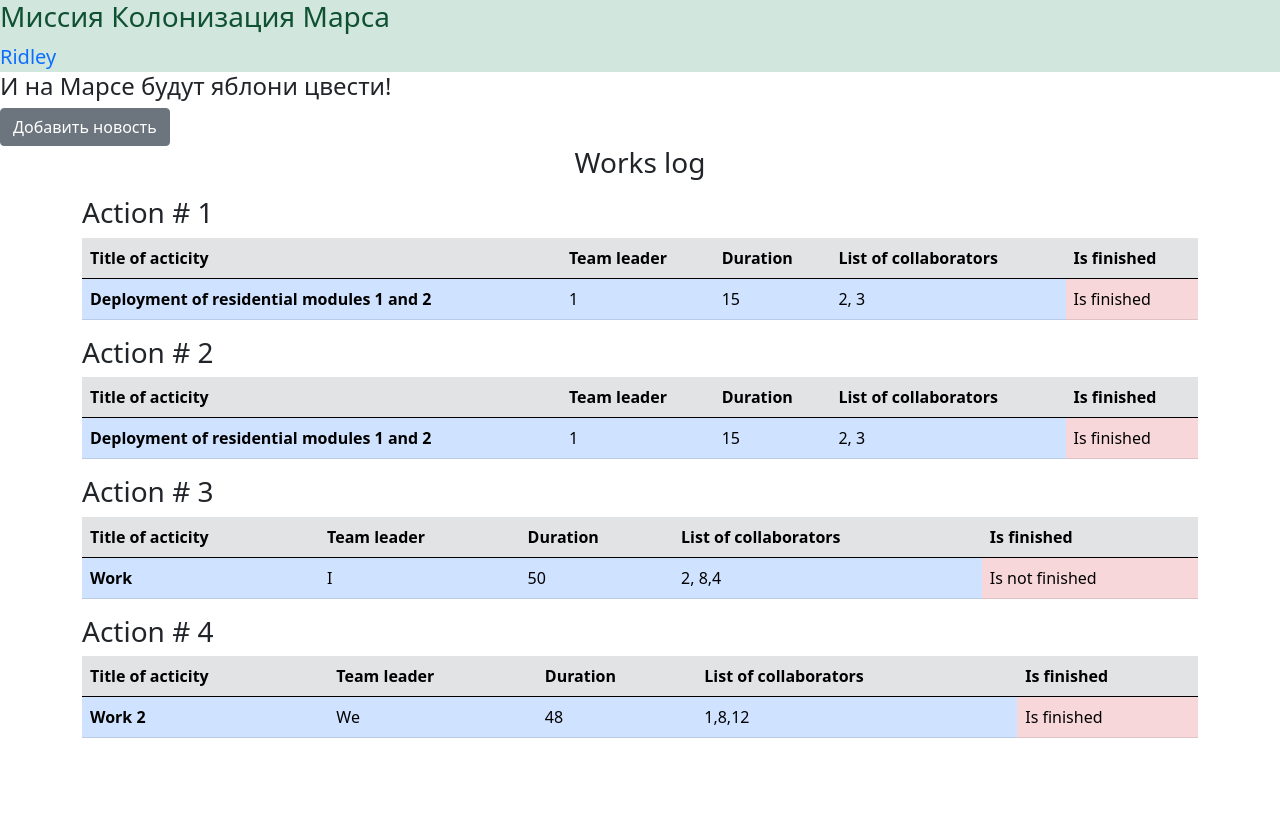
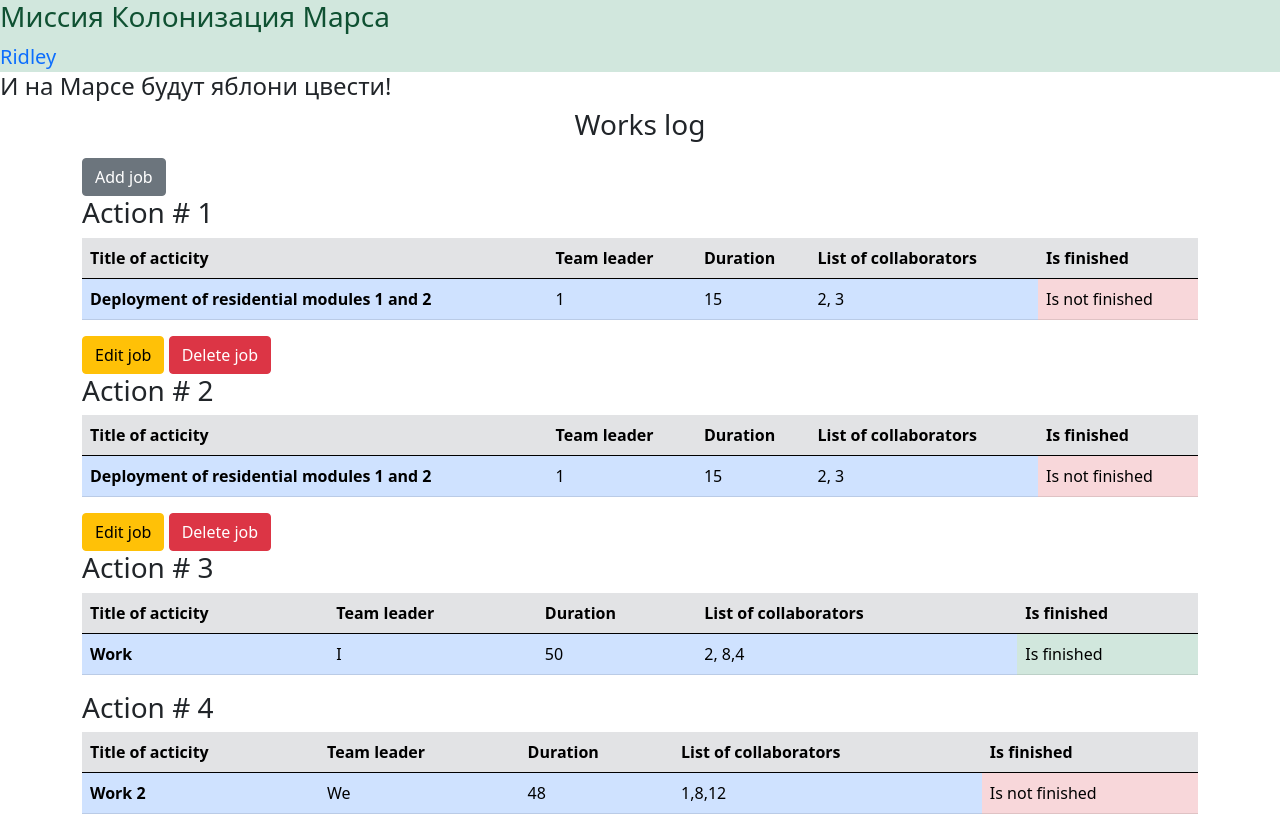
Before and after one commit to kpavlk/mars_one, a Flask app: page / in a window 1280 px wide. Before the commit the page ends 738 px from the top, so only its background shows below. Run offline with Flask 3, Linux system fonts and the light colour scheme; a user stored in the database is signed in; data comes from the database, SQL or seed files in the repository; both versions use the stored data as it was after the commit.

Commit message:
Full app

```diff
--- a/main.py
+++ b/main.py
@@ -1,4 +1,4 @@
-from flask import Flask, render_template, redirect
+from flask import Flask, render_template, redirect, request, abort
 from flask_login import login_user, LoginManager, login_required, logout_user, current_user
 
 from data import db_session
@@ -43,6 +43,57 @@ def add_job():
         return redirect('/')
     return render_template('jobs.html', title='Добавление работы',
                            form=form)
+
+@app.route('/jobs/<int:id>', methods=['GET', 'POST'])
+@login_required
+def edit_jobs(id):
+    form = JobsForm()
+    if request.method == "GET":
+        db_sess = db_session.create_session()
+        jobs = db_sess.query(Jobs).filter(Jobs.id == id,
+                                          (Jobs.team_leader == current_user.id) | (Jobs.team_leader == 1)
+                                          ).first()
+        if jobs:
+            form.team_leader.data = jobs.team_leader
+            form.job.data = jobs.job
+            form.work_size.data = jobs.work_size
+            form.collaborators.data = jobs.collaborators
+            form.is_finished.data = jobs.is_finished
+        else:
+            abort(404)
+    if form.validate_on_submit():
+        db_sess = db_session.create_session()
+        jobs = db_sess.query(Jobs).filter(Jobs.id == id,
+                                          (Jobs.team_leader == current_user.id) | (Jobs.team_leader == 1)
+                                          ).first()
+        if jobs:
+            jobs.team_leader = form.team_leader.data
+            jobs.job = form.job.data
+            jobs.work_size = form.work_size.data
+            jobs.collaborators = form.collaborators.data
+            jobs.is_finished = form.is_finished.data
+            db_sess.commit()
+            return redirect('/')
+        else:
+            abort(404)
+    return render_template('jobs.html',
+                           title='Редактирование работы',
+                           form=form
+                           )
+
+@app.route('/jobs_delete/<int:id>', methods=['GET', 'POST'])
+@login_required
+def jobs_delete(id):
+    db_sess = db_session.create_session()
+    jobs = db_sess.query(Jobs).filter(Jobs.id == id,
+                                      (Jobs.team_leader == current_user.id) | (Jobs.team_leader == 1)
+                                      ).first()
+    if jobs:
+        db_sess.delete(jobs)
+        db_sess.commit()
+    else:
+        abort(404)
+    return redirect('/')
 
 @app.route('/logout')
 @login_required
--- a/templates/base.html
+++ b/templates/base.html
@@ -23,9 +23,6 @@
 {% endif %}
     </div>
     <h4>И на Марсе будут яблони цвести!</h4>
-    {% if current_user.is_authenticated %}
-    <a href="jobs" class="btn btn-secondary">Добавить новость</a>
-{% endif %}
 </header>
 <main role="main" class="container">
     {% block content %}{% endblock %}
--- a/templates/index.html
+++ b/templates/index.html
@@ -2,6 +2,9 @@
 
 {% block content %}
 <h3><p align="center">Works log</p></h3>
+{% if current_user.is_authenticated %}
+    <a href="jobs" class="btn btn-secondary">Add job</a>
+{% endif %}
 {% for item in data %}
 <h3>Action # {{item["id"]}}</h3>
     <table class="table">
@@ -20,10 +23,20 @@
       <td class="table-primary">{{item["team_leader"]}}</td>
       <td class="table-primary">{{item["work_size"]}}</td>
       <td class="table-primary">{{item["collaborators"]}}</td>
-      <td class="table-danger">{{'Is not finished' if item["is_finished"] else 'Is finished'}}</td>
+      <td class="table-{{'success' if item['is_finished'] else 'danger'}}">{{'Is finished' if item["is_finished"] else 'Is not finished'}}</td>
 
     </tr>
   </tbody>
 </table>
+{% if current_user.is_authenticated and current_user.id == item["team_leader"] %}
+    <div>
+        <a href="/jobs/{{ item['id'] }}" class="btn btn-warning">
+            Edit job
+        </a>
+        <a href="/jobs_delete/{{ item['id'] }}" class="btn btn-danger">
+            Delete job
+        </a>
+    </div>
+{% endif %}
 {% endfor %}
 {% endblock %}
```
Also changed, not shown: db/users.sqlite.
